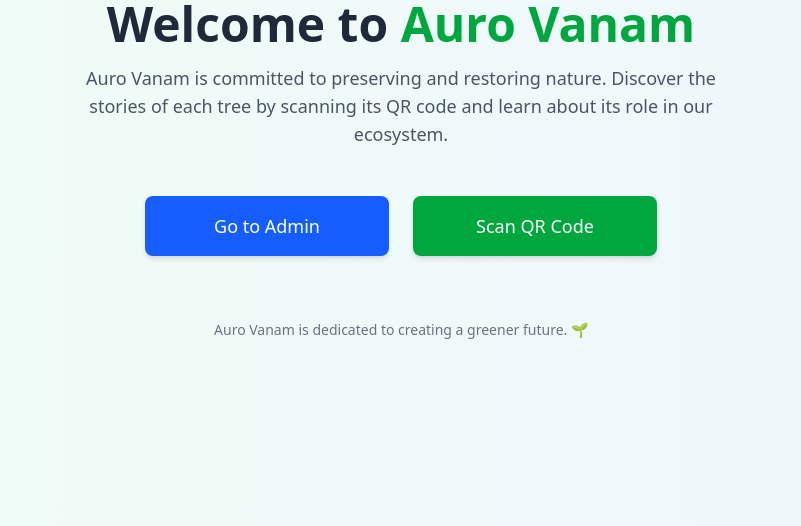
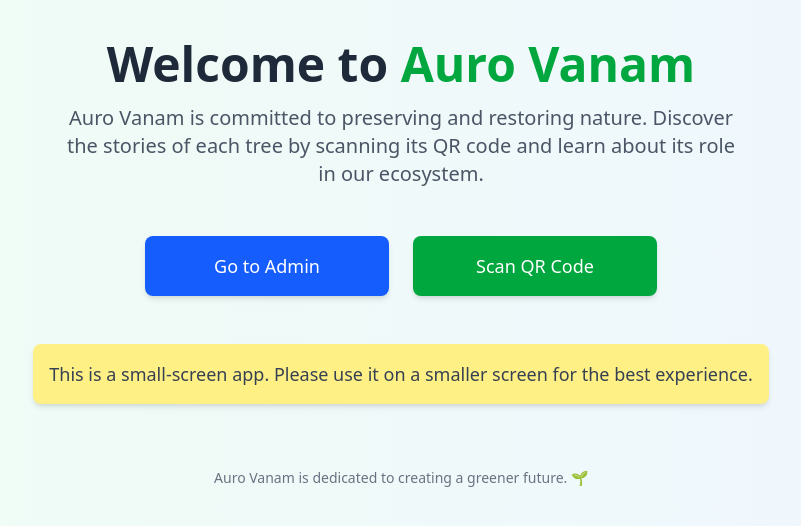
Before and after one commit to Ur-Code-Buddy/qr_scanner_society, a React (Vite) app: page / in a window 1280 px wide. Shown: the top 526 px of the page, without its empty margins (239-1040 px from the left). Built offline with nearby package versions, Linux system fonts and the light colour scheme.

Commit message:
a message for desktop to use in a smaller screen

```diff
--- a/src/pages/Home.tsx
+++ b/src/pages/Home.tsx
@@ -3,9 +3,12 @@ import { useNavigate } from "react-router-dom";
 const HomePage = () => {
   const navigate = useNavigate();
 
+  const isDesktop = window.innerWidth > 768;
+
   return (
     <div className="flex flex-col items-center justify-start min-h-screen bg-gradient-to-r from-green-50 to-blue-50 px-4">
       {/* Logo Section */}
+      {/* Uncomment and adjust logo section if necessary */}
       {/* <div className="mt-12 flex justify-center w-full">
         <img
           src="../public/images/logo.png"
@@ -15,11 +18,11 @@ const HomePage = () => {
       </div> */}
 
       {/* Header Section */}
-      <div className="text-center mb-12">
-        <h1 className="text-5xl font-bold text-gray-800 mb-4">
+      <div className="text-center mb-12 mt-10">
+        <h1 className="text-4xl sm:text-5xl font-bold text-gray-800 mb-4">
           Welcome to <span className="text-green-600">Auro Vanam</span>
         </h1>
-        <p className="text-lg text-gray-600 max-w-2xl">
+        <p className="text-lg sm:text-xl text-gray-600 max-w-2xl mx-auto">
           Auro Vanam is committed to preserving and restoring nature. Discover
           the stories of each tree by scanning its QR code and learn about its
           role in our ecosystem.
@@ -42,6 +45,15 @@ const HomePage = () => {
         </button>
       </div>
 
+      {/* Desktop Message */}
+      {isDesktop && (
+        <div className="mt-12 p-4 bg-yellow-200 rounded-lg shadow-md text-center">
+          <p className="text-lg font-medium text-gray-700">
+            This is a small-screen app. Please use it on a smaller screen for the best experience.
+          </p>
+        </div>
+      )}
+
       {/* Decorative Section */}
       <div className="mt-12">
         <p className="text-sm text-gray-500 mt-4 text-center">
@@ -50,7 +62,6 @@ const HomePage = () => {
       </div>
     </div>
   );
-
 };
 
 export default HomePage;
```
